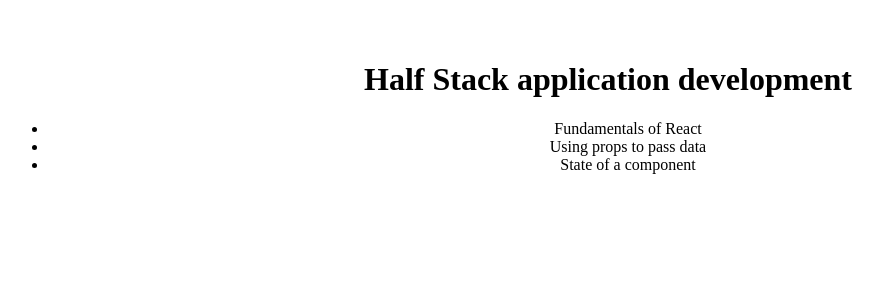
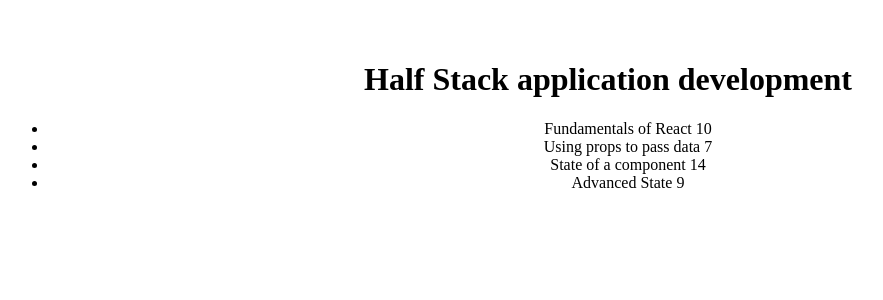
Before and after one commit to ddenio/reactFullstackOpenPart2, a React (Vite) app: page / in a window 1280 px wide. Shown: the top 300 px of the page, without its empty margins (32-915 px from the left). Built offline with nearby package versions, Linux system fonts and the light colour scheme.

Commit message:
Added a 'part' component, tested all functionality

```diff
--- a/src/App.jsx
+++ b/src/App.jsx
@@ -23,6 +23,11 @@
         name: 'State of a component',
         exercises: 14,
         id: 3
+      },
+      {
+        name: 'Advanced State',
+        exercises: 9,
+        id: 4
       }
     ]
   }
--- a/src/components/Content.jsx
+++ b/src/components/Content.jsx
@@ -1,9 +1,13 @@
+import Part from "./Part"
 
-
-const Content = ({ part }) => {
-    console.log("content props:", part)
+const Content = ({ parts }) => {
+    console.log("content props:", parts)
     return (
-        <li>{part.name}</li>
+        <ul>
+            {parts.map(part =>
+                <Part key={part.id} part={part} />
+            )}
+        </ul>
     )
   }
 
--- a/src/components/Course.jsx
+++ b/src/components/Course.jsx
@@ -2,15 +2,11 @@
 import Content from "./Content"
 
 const Course = ({course}) => {
-    console.log("props are", course.name)
+    //console.log("props are", course.name)
     return (
         <div>
             <Header text={course.name}/>
-            <ul>
-                {course.parts.map(part =>
-                <Content key={part.id} part={part} />
-                )}
-            </ul>
+            <Content parts={course.parts}/>
         </div>
     )
   }
--- /dev/null
+++ b/src/components/Part.jsx
@@ -0,0 +1,8 @@
+const Part = ({part}) => {
+    console.log("Part props:", part)
+    return (
+        <li>{part.name} {part.exercises}</li>
+    )
+  }
+
+export default Part
```
